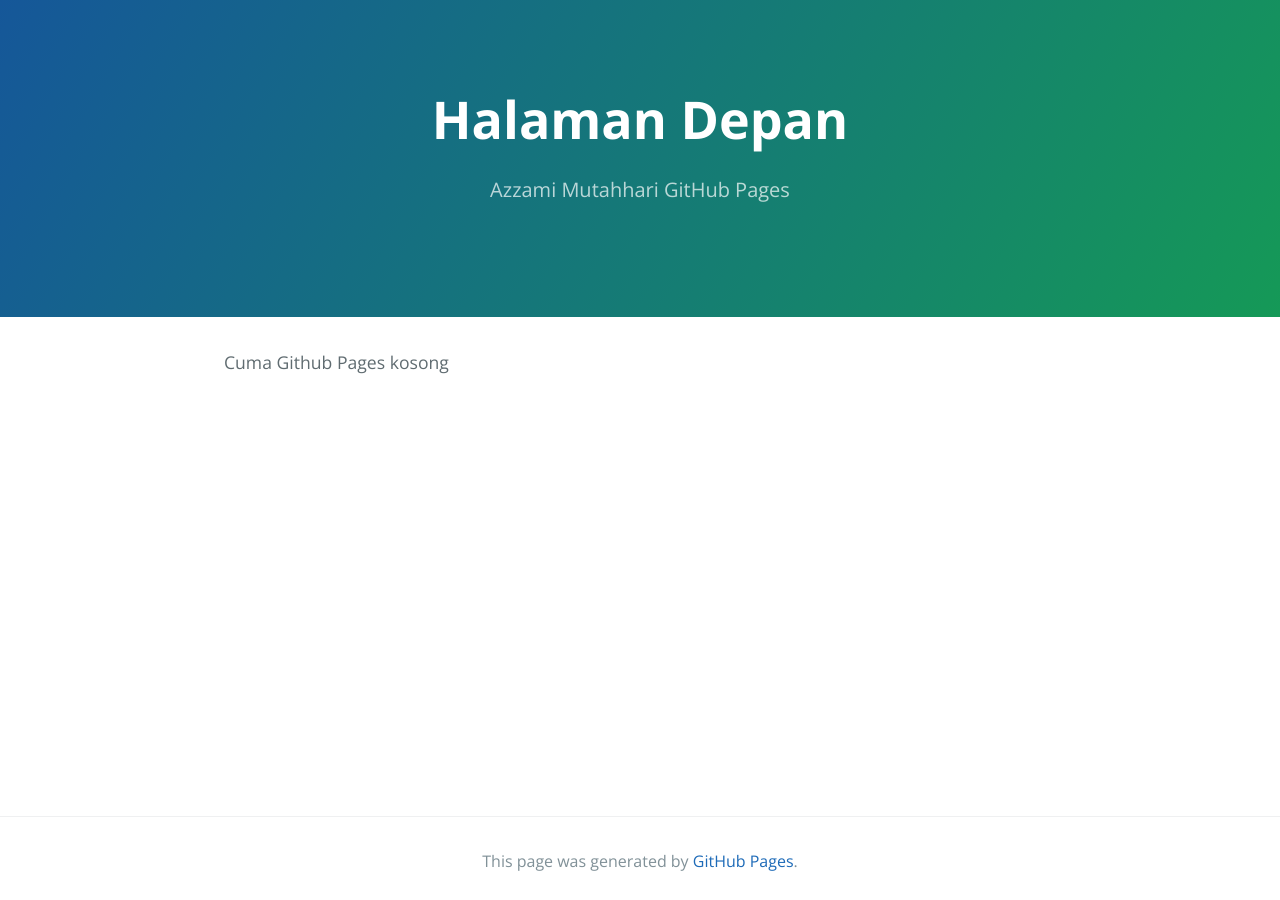
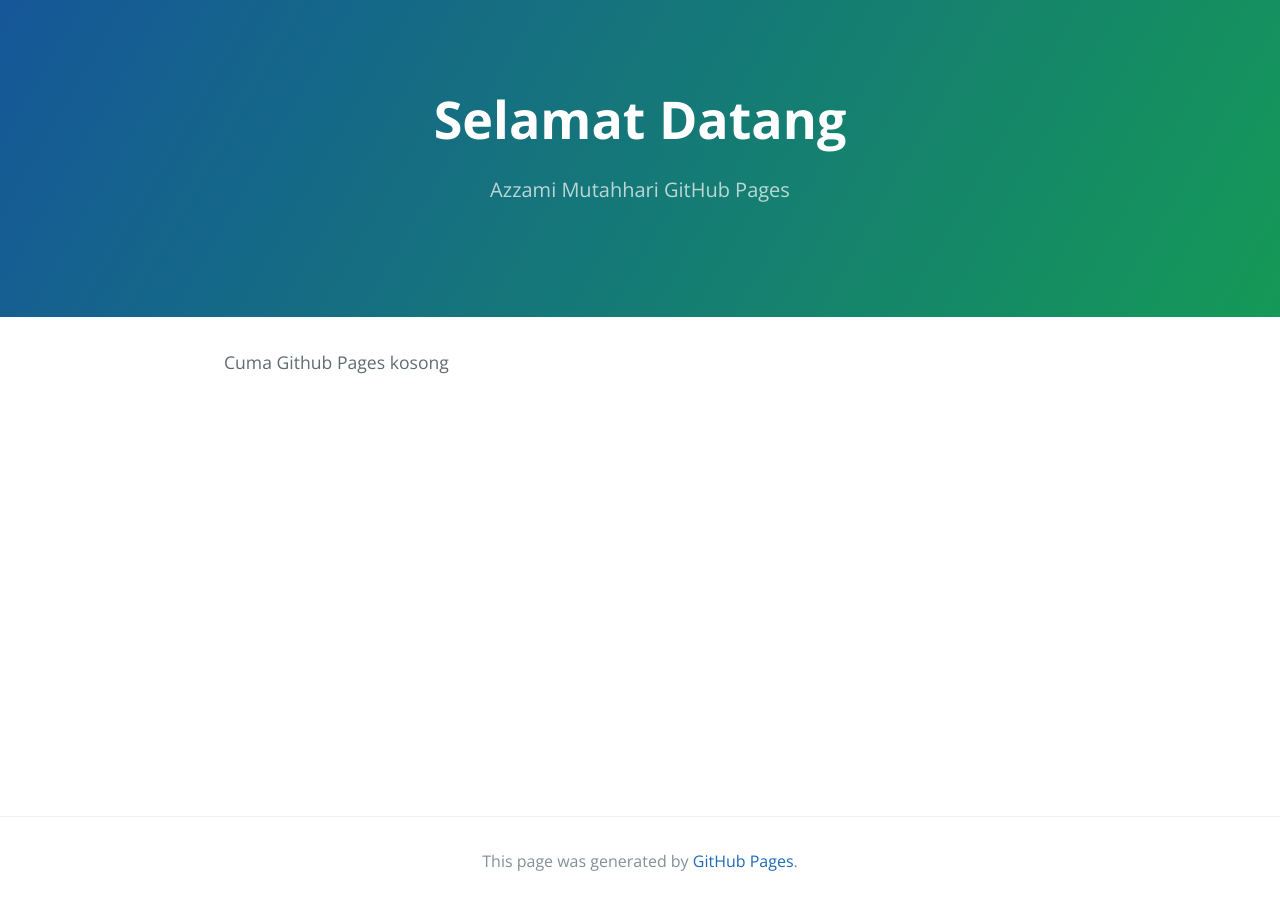
Before and after one commit to azzamimaf/azzamimaf.github.io, a Jekyll site: the page built from index.md, in a window 1280 px wide. Built offline with Jekyll 4.4.1, drawn with Linux system fonts in a browser that asks for light colours.

Commit message:
Update index.html

```diff
--- a/_layouts/index.html
+++ b/_layouts/index.html
@@ -25,7 +25,7 @@
     <a id="skip-to-content" href="#content">Skip to the content.</a>
 
     <header class="page-header" role="banner">
-      <h1 class="project-name">{{ page.title | default: site.title | default: site.github.repository_name }}</h1>
+      <h1 class="project-name">Selamat Datang</h1>
       <h2 class="project-tagline">Azzami Mutahhari GitHub Pages</h2>
       <!--{% if site.github.is_project_page %}
         <a href="{{ site.github.repository_url }}" class="btn">View on GitHub</a>
```
